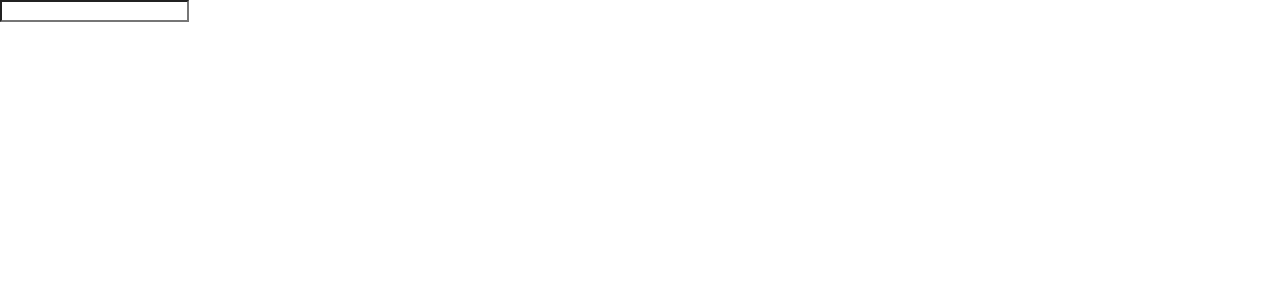
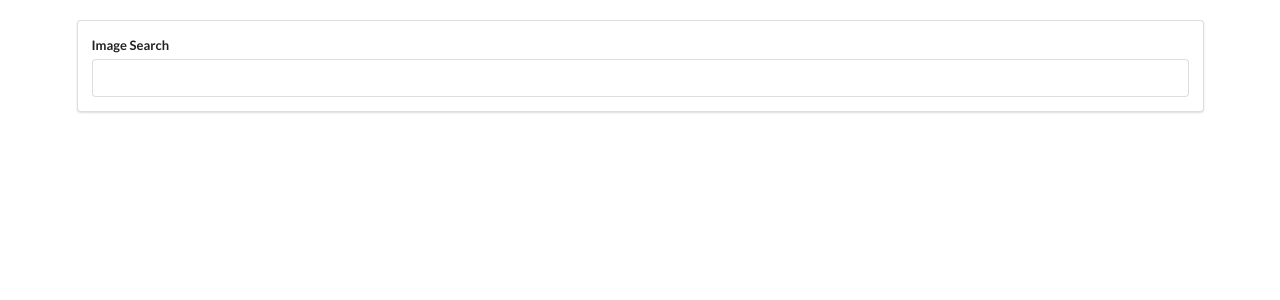
Before and after one commit to vermasumeet1982/react-pics, a React (Create React App) app: page / in a window 1280 px wide. Shown: the top 300 px of the page. Built offline with nearby package versions, Linux system fonts and the light colour scheme.

Commit message:
some commit

```diff
--- /dev/null
+++ b/src/components/App.css
@@ -0,0 +1,4 @@
+
+.app {
+    margin-top: 20px;
+}
--- a/src/components/App.js
+++ b/src/components/App.js
@@ -1,9 +1,12 @@
+import './App.css';
 import React from "react";
 import SearchBar from "./SearchBar";
 
 const App = () => {
     return (
-        <div><SearchBar/></div>
+        <div className="ui container app">
+            <SearchBar/>
+        </div>
     );
 }
 
--- a/src/components/SearchBar.js
+++ b/src/components/SearchBar.js
@@ -1,12 +1,16 @@
 import React from "react";
-
 class SearchBar extends React.Component {
-
+    onInputChange(event) {
+        console.log(event.target.value);
+    }
     render() {
         return (
-            <div>
-                <form>
-                    <input type="text"/>
+            <div className="ui segment">
+                <form className="ui form">
+                    <div className="field app">
+                        <label>Image Search</label>
+                        <input type="text" onChange={this.onInputChange}/>
+                    </div>
                 </form>
             </div>
         );
```
